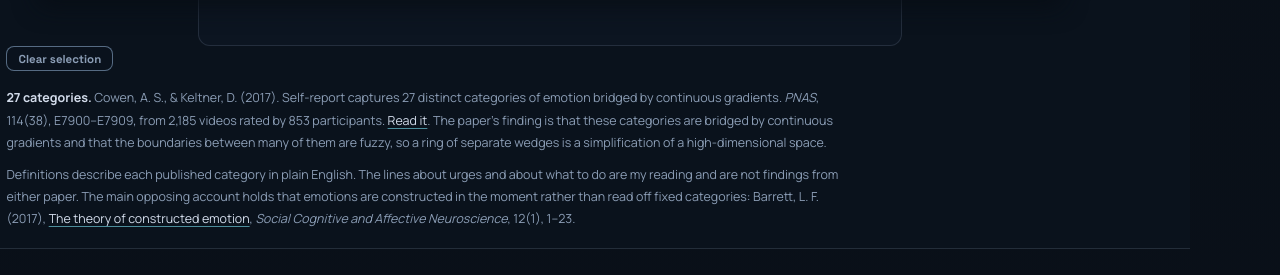
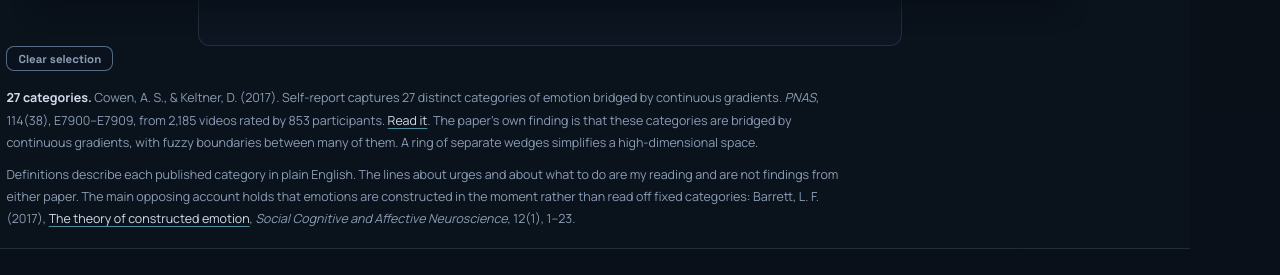
Before and after one commit to Feliren88/feliren88.github.io, a Jekyll site: the page built from _pages/uncertainty-and-emotions.md, in a window 1280 px wide and 900 px high, scrolled down 7901 px. Shown: the part 148-423 px from the top of the window. Built offline with Jekyll 4.4.1, drawn with Linux system fonts in a browser that asks for light colours.

Commit message:
Edit the wheel copy I wrote
Ten of the twenty-seven counters opened with "Let". Five now open differently,
so the shape reads as a motif rather than a tic. Horror and Disgust had
near-identical counters; Horror's is rewritten.

All four quadrant descriptions closed on the same "These pull..." shape. Each
now ends differently.

Other fixes, all in lines I wrote. A negative listing in the note on my wheel,
"it is not from the literature and is not a summary", now says what it is. One
citation sentence carried two "that" clauses and a consequence, and is split.
"Notice it without treating either the wanting or the not-acting as a verdict"
was tangled. One of three "actually" is cut. The panel's scope line ended on
"not a finding" and now states the positive.

Left alone: the comparative "rather than" in definitions, which distinguishes a
word from its sibling and is doing real work, and every sentence that was on
the page before I touched it.

```diff
--- a/_layouts/default.html
+++ b/_layouts/default.html
@@ -10,7 +10,7 @@
     {% if page.url == '/project/' %}<link rel="preload" as="script" href="{{ '/js/components/timeline.js?v=3' | relative_url }}">{% endif %}
     <script>try{var _t=localStorage.getItem('theme');if(_t)document.documentElement.setAttribute('data-theme',_t);}catch(e){}</script>
     <link rel="stylesheet" href="{{ '/css/styles.css?v=40' | relative_url }}">
-    {% if page.extra_css %}<link rel="stylesheet" href="{{ page.extra_css | relative_url }}?v=14">{% endif %}
+    {% if page.extra_css %}<link rel="stylesheet" href="{{ page.extra_css | relative_url }}?v=15">{% endif %}
 
     <!-- Google Tag Manager -->
     <script>(function(w,d,s,l,i){w[l]=w[l]||[];w[l].push({'gtm.start':
@@ -402,7 +402,7 @@
     <script src="{{ '/js/main.js?v=8' | relative_url }}"></script>
     <script src="{{ '/js/components/nav.js?v=7' | relative_url }}"></script>
     {% if page.url == '/project/' %}<script src="{{ '/js/components/timeline.js?v=3' | relative_url }}" defer></script>{% endif %}
-    {% if page.extra_js %}<script src="{{ page.extra_js | relative_url }}?v=13" defer></script>{% endif %}
+    {% if page.extra_js %}<script src="{{ page.extra_js | relative_url }}?v=14" defer></script>{% endif %}
     <script>if ('serviceWorker' in navigator) navigator.serviceWorker.register('/sw.js');</script>
     <script>
     (function(){
--- a/_pages/uncertainty-and-emotions.md
+++ b/_pages/uncertainty-and-emotions.md
@@ -265,9 +265,9 @@
       captures 27 distinct categories of emotion bridged by continuous gradients.
       <i>PNAS</i>, 114(38), E7900&ndash;E7909, from 2,185 videos rated by 853 participants.
       <a href="https://pmc.ncbi.nlm.nih.gov/articles/PMC5617253/" target="_blank" rel="noreferrer">Read it</a>.
-      The paper's finding is that these categories are bridged by continuous gradients and that
-      the boundaries between many of them are fuzzy, so a ring of separate wedges is a
-      simplification of a high-dimensional space.</p>
+      The paper's own finding is that these categories are bridged by continuous gradients, with
+      fuzzy boundaries between many of them. A ring of separate wedges simplifies a
+      high-dimensional space.</p>
       <p class="for-axes"><b>Valence and control.</b> The Geneva Emotion Wheel. Scherer, K. R. (2005).
       What are emotions? And how can they be measured? <i>Social Science Information</i>, 44(4),
       693&ndash;727; instrument version 3.0 in Scherer, Shuman, Fontaine &amp; Soriano (2013),
@@ -276,8 +276,8 @@
       The twenty families and their order are the instrument's. The two axes and the four quadrants
       are Scherer's; the short quadrant names are my own shorthand.</p>
       <p class="for-mine"><b>My wheel.</b> Eight families, twenty-four broader words and seventy-three
-      finer ones, with every definition written for this page. It is not from the literature and is
-      not a summary of the two wheels above. The four zones use the same axes the Geneva wheel uses,
+      finer ones, with every definition written for this page. I wrote it for this page, and it stands
+      apart from the two wheels above. The four zones use the same axes the Geneva wheel uses,
       but they are arcs sized to the families rather than four equal quarters, and which family sits
       where is my judgement. Fear sits on the low-control side here and on the high-control side on
       the Geneva instrument. Both are shown rather than reconciled.</p>
--- a/js/components/uncertainty-and-emotions.js
+++ b/js/components/uncertainty-and-emotions.js
@@ -343,7 +343,7 @@
             (d.urge?'<div><dt>What it urges</dt><dd>'+esc(d.urge)+'</dd></div>':'')+
             (d.counter?'<div class="do"><dt>One action that does not wait for it to stop</dt><dd>'+esc(d.counter)+'</dd></div>':'')+
           '</dl>'+
-          '<p class="ue-wheel-scope">The definition is the researchers’ category. These two lines are this page’s own reading, not a finding.</p>'
+          '<p class="ue-wheel-scope">The definition is the researchers’ category. The two lines above it are my reading.</p>'
           : '')+
         (d.near&&d.near.length ?
           '<p class="ue-wheel-near">The study reports a smooth gradient between this and '+
```
Also changed, not shown: _data/emotion_wheel.yml (+11 -11 lines).
